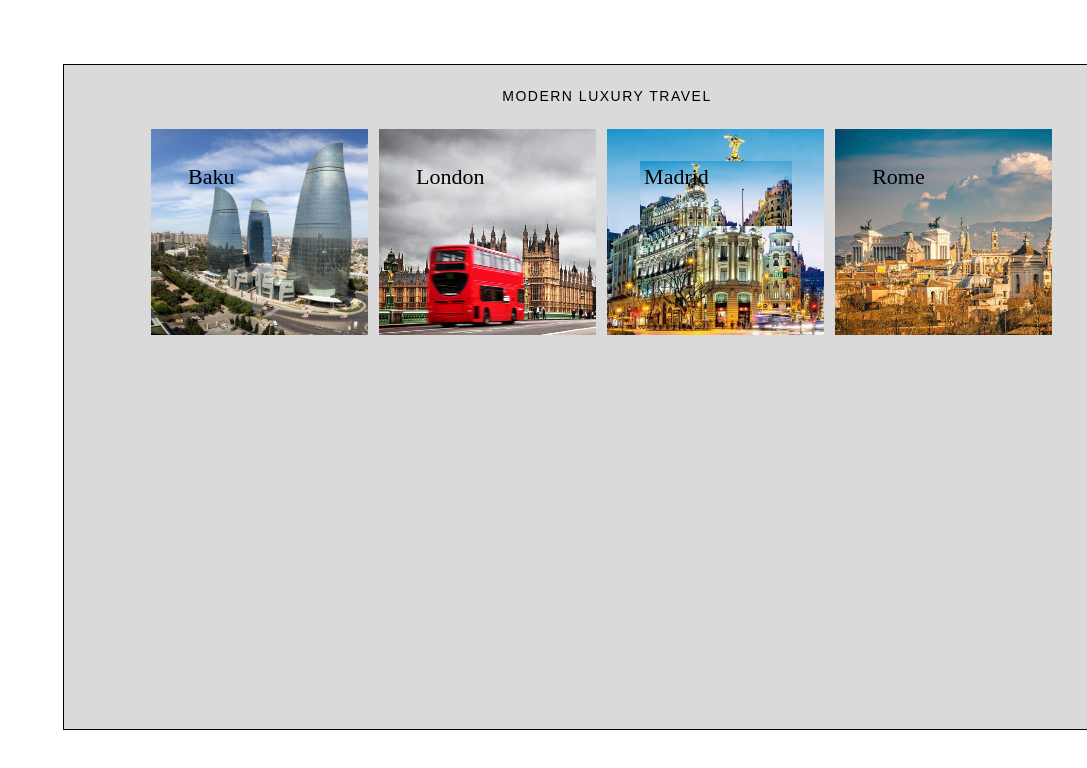
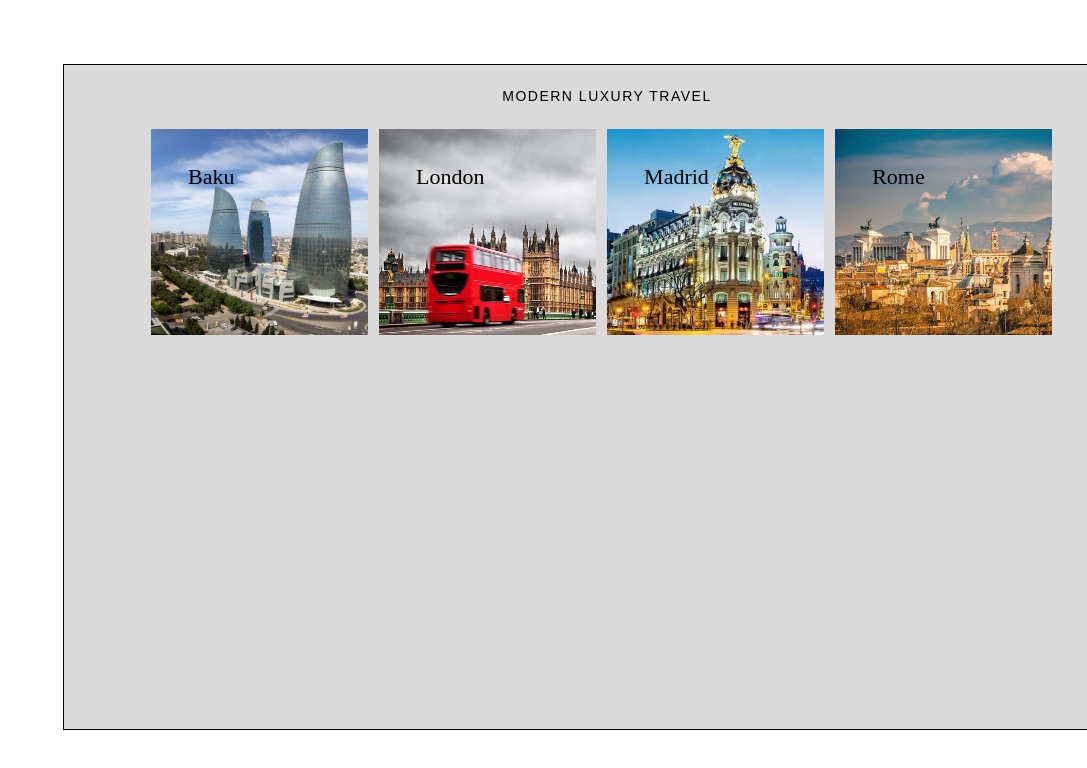
Before and after one commit to rashel8a/css4ro, a plain HTML site: page index.html in a window 1280 px wide. Shown: the top 768 px of the page, without its empty margins (193-1280 px from the left). Drawn offline with Linux system fonts and the light colour scheme.

Commit message:
Add index.html

```diff
--- a/index.html
+++ b/index.html
@@ -17,7 +17,7 @@
         <h2>London</h2>
       </div>
       <div class="preview madrid">
-        <h2 class="madrid">Madrid</h2>
+        <h2>Madrid</h2>
       </div>
       <div class="preview rome">
         <h2>Rome</h2>
```
